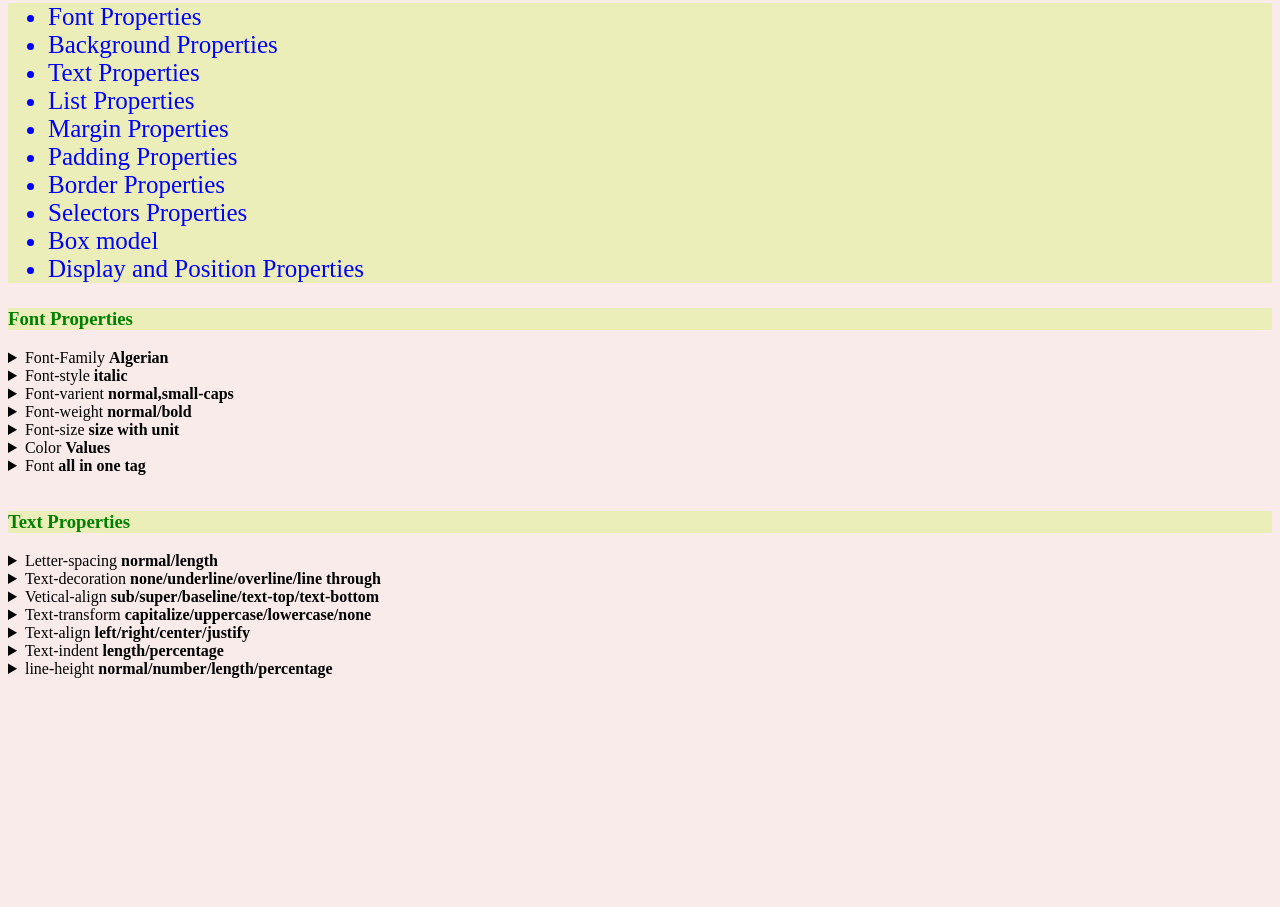
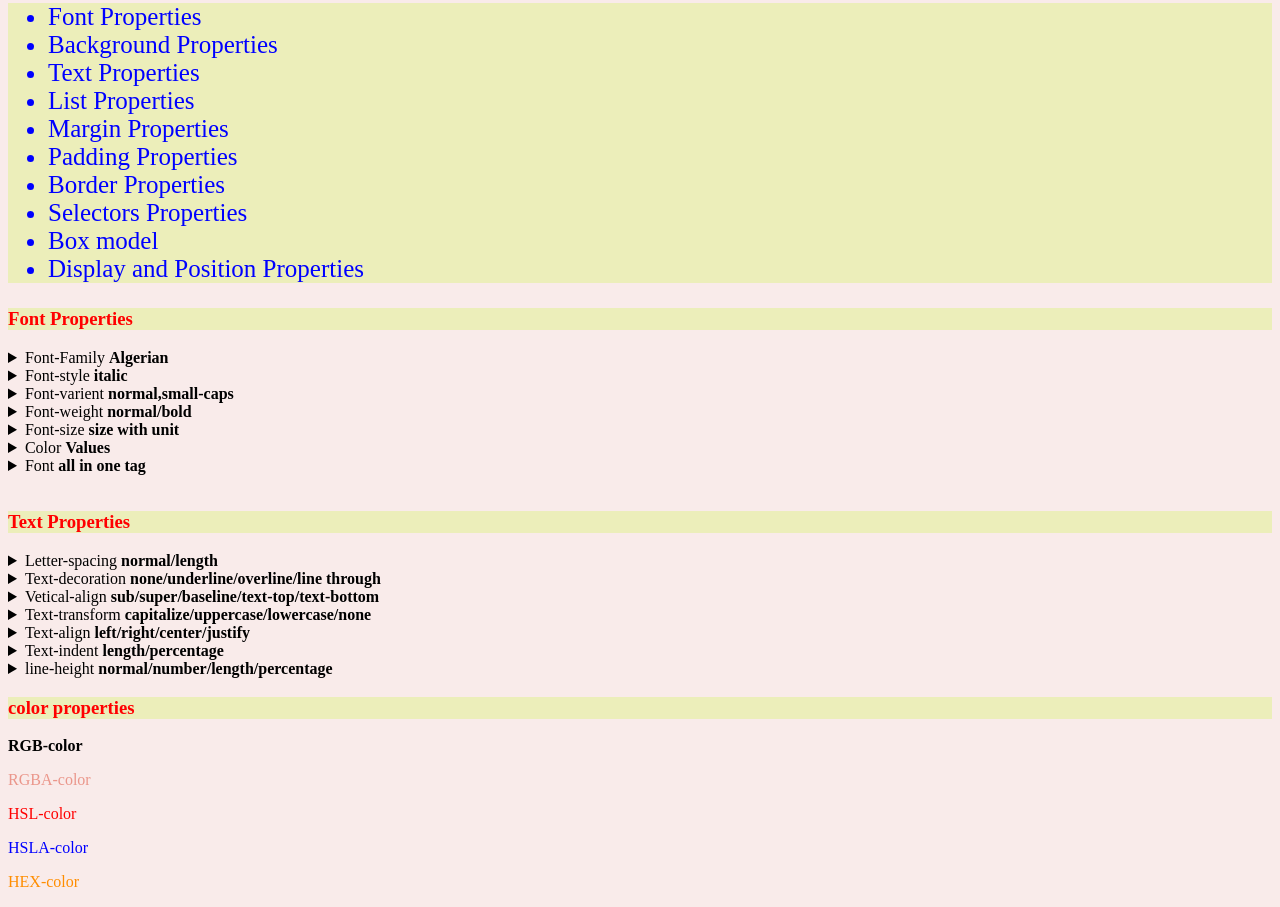
Before and after one commit to k-vasanth09072002/fabevydailywork, a plain HTML site: page oct-4/intex.html in a window 1280 px wide. Shown: the part 297-1204 px from the top of the page. Before the commit the page ends 983 px from the top, so only its background shows below. Drawn offline with Linux system fonts and the light colour scheme.

Commit message:
css-color-font-comp

```diff
--- a/oct-4/intex.html
+++ b/oct-4/intex.html
@@ -67,7 +67,7 @@
 					<summary>Letter-spacing <b>normal/length</b></summary>
 						<p>The Space between <b>letters</b></p>
 						<p>letter-spacing:5pt</p>
-						<p class="ls">output: My name is Velmurugan</p>
+						<p class="ls">output: My name is Vasant</p>
 				</details>
 				<details>
 					<summary>Text-decoration <b>none/underline/overline/line through</b></summary>
@@ -124,6 +124,18 @@
 			</section>
 
 
+		   <h3 class="head3">color properties</h3>
+		   </div class="all-colors">
+
+		        <p class="rgb">RGB-color</p>
+				<p class="rgba">RGBA-color</p>
+				<p class="hsl">HSL-color</p>
+				<p class="hsla">HSLA-color</p>
+		        <p class="hex">HEX-color</p>
+
+
+		   </div>
+
 
 
 </body>
--- a/oct-4/style.css
+++ b/oct-4/style.css
@@ -47,7 +47,7 @@ body{
 	color:red;
 	}
 .fontall{
-	font: italic 12pt arial;
+	font: italic 12pt arial yellow;
 	}
 
 /*Text properties*/
@@ -95,6 +95,13 @@ body{
 	color:blue;
 	font-size:20px
 	}
+
+.low{
+
+	text-transform:lowercase;
+}
+
+
 .right{
 	text-align:right;
 	color:blue;
@@ -116,3 +123,36 @@ body{
 .percentage{
 	text-indent:20%;
 	}
+
+
+	/*color-properties start*/
+
+.head3{
+	color:red;
+}
+
+.rgb{
+	font-weight:bold;
+	color: rgb (255, 99, 71);
+}
+
+.rgba{
+	color:rgba(225,93,75,0.6);
+
+}
+
+.hsl{
+
+	color:hsl(0, 100%, 50%);
+
+
+}
+
+.hsla{
+	color:hsl(240, 100%, 50%);
+}
+
+.hex{
+	color:#ff8d00;
+}
+	/*color-properties-end*/
```
